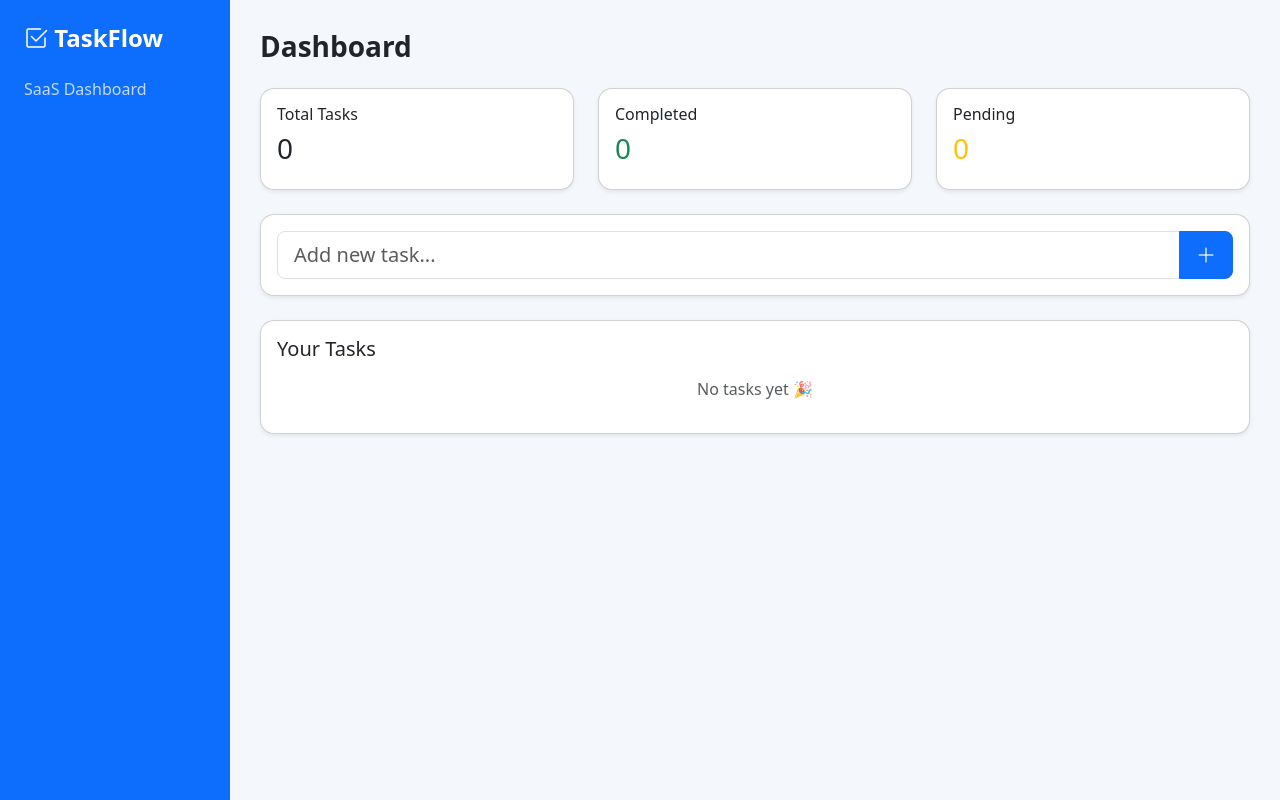
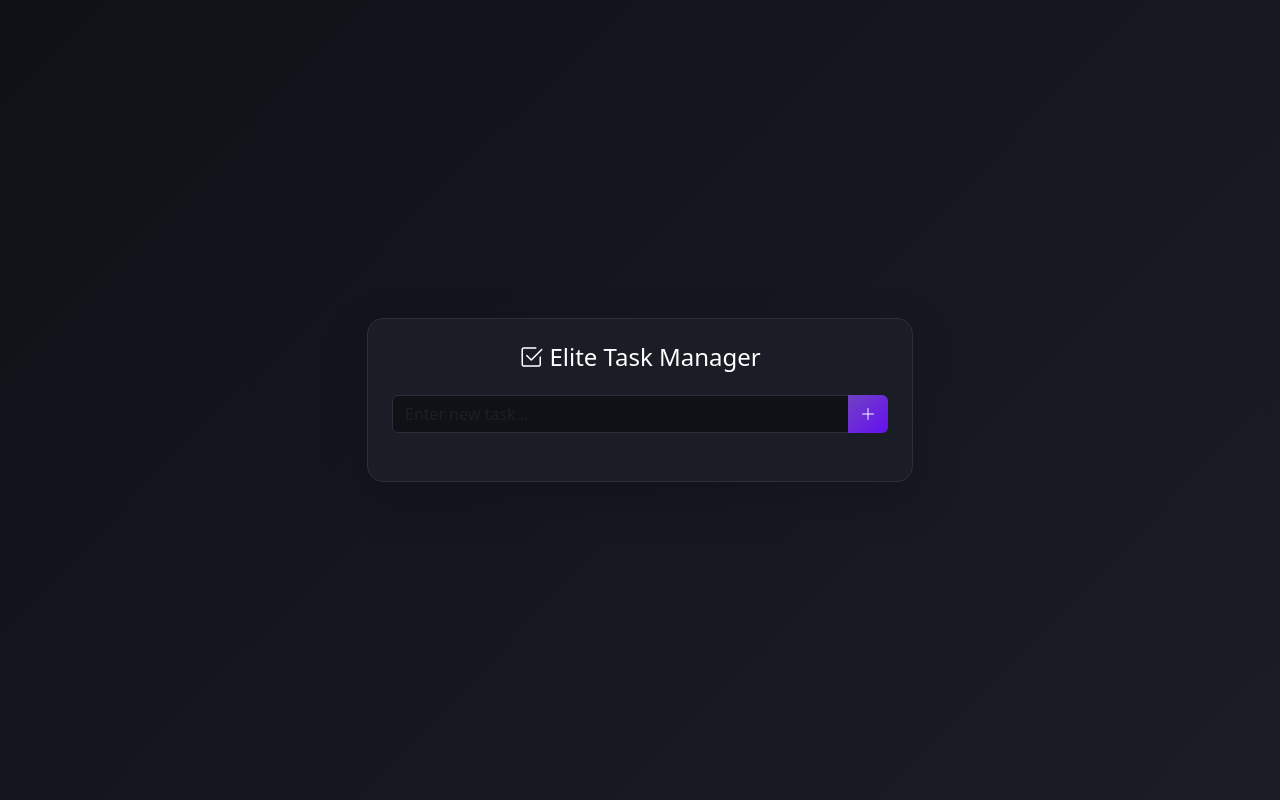
Before and after one commit to SAshoor129/flask-todo-app, a Flask app: page / in a window 1280 px wide. Run offline with Flask 3, Linux system fonts and the light colour scheme.

Commit message:
design updated

```diff
--- a/flask-todo-app/templates/index.html
+++ b/flask-todo-app/templates/index.html
@@ -2,124 +2,167 @@
 <html lang="en">
 <head>
 <meta charset="UTF-8">
-<title>TaskFlow SaaS</title>
-<meta name="viewport" content="width=device-width, initial-scale=1">
+<title>Elite Task Manager</title>
 
+<!-- Bootstrap 5 -->
 <link href="https://cdn.jsdelivr.net/npm/bootstrap@5.3.2/dist/css/bootstrap.min.css" rel="stylesheet">
-<link href="https://cdn.jsdelivr.net/npm/bootstrap-icons@1.11.1/font/bootstrap-icons.css" rel="stylesheet">
+
+<!-- Bootstrap Icons -->
+<link href="https://cdn.jsdelivr.net/npm/bootstrap-icons@1.11.3/font/bootstrap-icons.css" rel="stylesheet">
 
 <style>
+
 body {
-    background: #f4f7fb;
+    background: linear-gradient(135deg, #0f1117, #1a1d26);
+    min-height: 100vh;
+    display: flex;
+    align-items: center;
 }
-.sidebar {
-    width: 230px;
-    background: #0d6efd;
-    min-height: 100vh;
+
+.card {
+    background: #1a1d26;
+    border: 1px solid #2a2f3a;
+    border-radius: 16px;
+}
+
+.card-title {
     color: white;
-    position: fixed;
+    font-weight: 500;
 }
-.main {
-    margin-left: 230px;
-    padding: 30px;
+
+.form-control {
+    background: #0f1117;
+    border: 1px solid #2a2f3a;
+    color: white;
 }
-.task-done {
+
+.form-control:focus {
+    background: #0f1117;
+    color: white;
+    border-color: #6f42c1;
+    box-shadow: 0 0 10px rgba(111,66,193,0.4);
+}
+
+.list-group-item {
+    background: #1a1d26;
+    border: 1px solid #2a2f3a;
+    color: white;
+    border-radius: 10px !important;
+    margin-bottom: 8px;
+}
+
+.list-group-item:hover {
+    background: #212530;
+}
+
+.task-completed {
     text-decoration: line-through;
-    color: gray;
+    color: #9ca3af;
 }
-.card {
-    border-radius: 14px;
+
+.complete-btn {
+    color: #6c757d;
+    font-size: 20px;
+    transition: 0.2s;
 }
+
+.complete-btn:hover {
+    transform: scale(1.2);
+}
+
+.complete-btn.completed {
+    color: #00ffa6;
+    text-shadow: 0 0 8px #00ffa6;
+}
+
+.delete-btn {
+    color: #dc3545;
+    font-size: 18px;
+}
+
+.delete-btn:hover {
+    color: #ff4d6d;
+}
+
+.btn-primary {
+    background: linear-gradient(135deg, #6f42c1, #6610f2);
+    border: none;
+}
+
+.btn-primary:hover {
+    background: linear-gradient(135deg, #5a32a3, #520dc2);
+}
+
 </style>
+
 </head>
-
 <body>
 
-<!-- Sidebar -->
-<div class="sidebar p-4">
-    <h4 class="fw-bold mb-4">
-        <i class="bi bi-check2-square"></i> TaskFlow
+<div class="container">
+
+<div class="row justify-content-center">
+
+<div class="col-md-6">
+
+<div class="card shadow-lg">
+
+<div class="card-body p-4">
+
+<h4 class="card-title text-center mb-4">
+<i class="bi bi-check2-square"></i> Elite Task Manager
 </h4>
-    <p class="opacity-75">SaaS Dashboard</p>
-</div>
 
-<!-- Main -->
-<div class="main">
+<form action="/add" method="POST" class="input-group mb-4">
 
-<h3 class="fw-bold mb-4">Dashboard</h3>
+<input type="text"
+       name="task"
+       class="form-control"
+       placeholder="Enter new task..."
+       required>
 
-<!-- Stats -->
-<div class="row mb-4">
-    <div class="col-md-4">
-        <div class="card shadow-sm">
-            <div class="card-body">
-                <h6>Total Tasks</h6>
-                <h3>{{ tasks|length }}</h3>
-            </div>
-        </div>
-    </div>
-
-    <div class="col-md-4">
-        <div class="card shadow-sm">
-            <div class="card-body">
-                <h6>Completed</h6>
-                <h3 class="text-success">
-                    {{ tasks | selectattr("completed") | list | length }}
-                </h3>
-            </div>
-        </div>
-    </div>
-
-    <div class="col-md-4">
-        <div class="card shadow-sm">
-            <div class="card-body">
-                <h6>Pending</h6>
-                <h3 class="text-warning">
-                    {{ tasks | rejectattr("completed") | list | length }}
-                </h3>
-            </div>
-        </div>
-    </div>
-</div>
-
-<!-- Add task -->
-<div class="card shadow-sm mb-4">
-    <div class="card-body">
-        <form action="/add" method="POST" class="input-group">
-            <input name="task" class="form-control form-control-lg" placeholder="Add new task..." required>
-            <button class="btn btn-primary btn-lg">
+<button class="btn btn-primary">
 <i class="bi bi-plus-lg"></i>
 </button>
+
 </form>
-    </div>
-</div>
 
-<!-- Tasks -->
-<div class="card shadow-sm">
-    <div class="card-body">
-        <h5 class="mb-3">Your Tasks</h5>
+<ul class="list-group list-group-flush">
 
 {% for task in tasks %}
-        <div class="d-flex justify-content-between align-items-center border rounded p-3 mb-2">
 
-            <span class="{% if task.completed %}task-done{% endif %}">
+<li class="list-group-item d-flex justify-content-between align-items-center">
+
+<div class="d-flex align-items-center gap-3">
+
+<a href="/complete/{{ task.id }}"
+class="complete-btn {% if task.completed %}completed{% endif %}">
+
+<i class="bi bi-arrow-right-circle-fill"></i>
+
+</a>
+
+<span class="{% if task.completed %}task-completed{% endif %}">
 {{ task.name }}
 </span>
 
-            <div>
-                <a href="/complete/{{ task.id }}" class="btn btn-sm btn-outline-success me-2">
-                    <i class="bi bi-check-lg"></i>
+</div>
+
+<a href="/delete/{{ task.id }}" class="delete-btn">
+<i class="bi bi-trash-fill"></i>
 </a>
-                <a href="/delete/{{ task.id }}" class="btn btn-sm btn-outline-danger">
-                    <i class="bi bi-trash"></i>
-                </a>
+
+</li>
+
+{% endfor %}
+
+</ul>
+
 </div>
 
 </div>
-        {% else %}
-        <p class="text-muted text-center">No tasks yet 🎉</p>
-        {% endfor %}
+
 </div>
+
 </div>
 
 </div>
```
Lines whose indentation alone changed are shown as unchanged.
